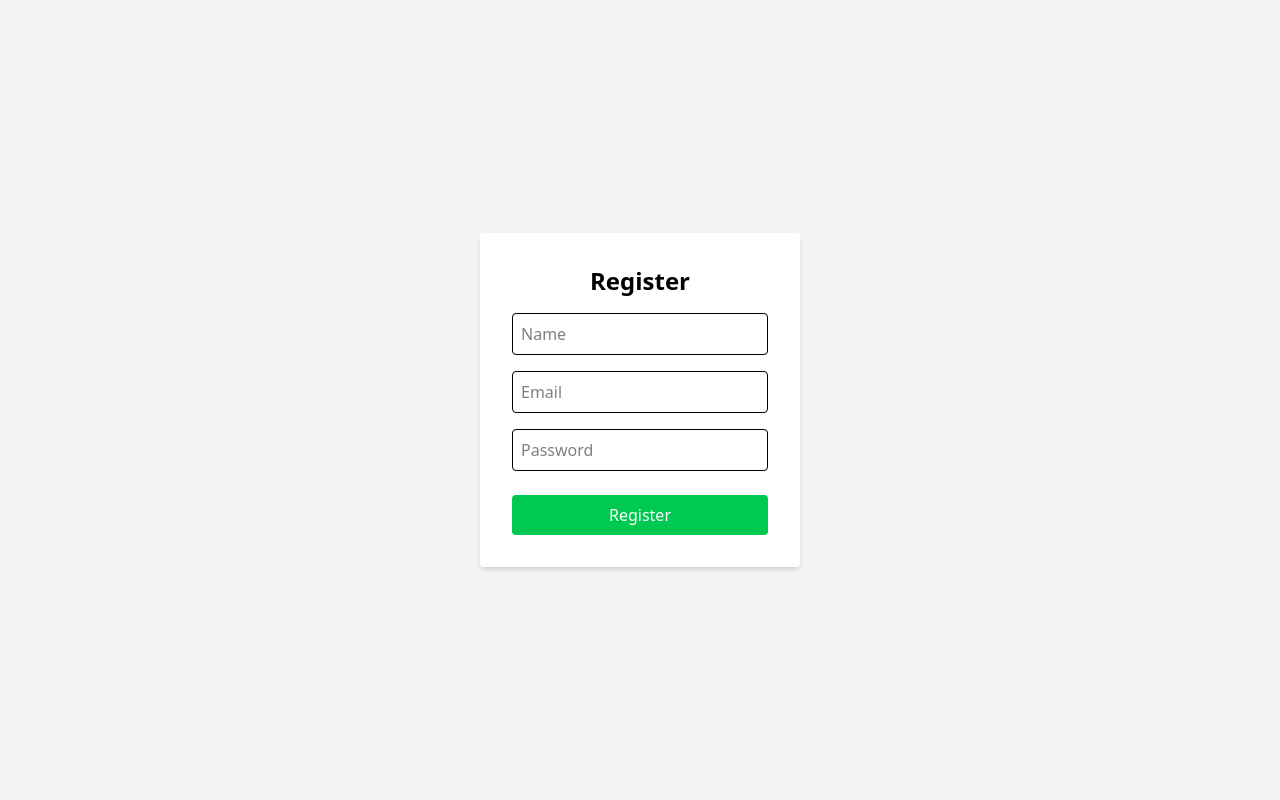
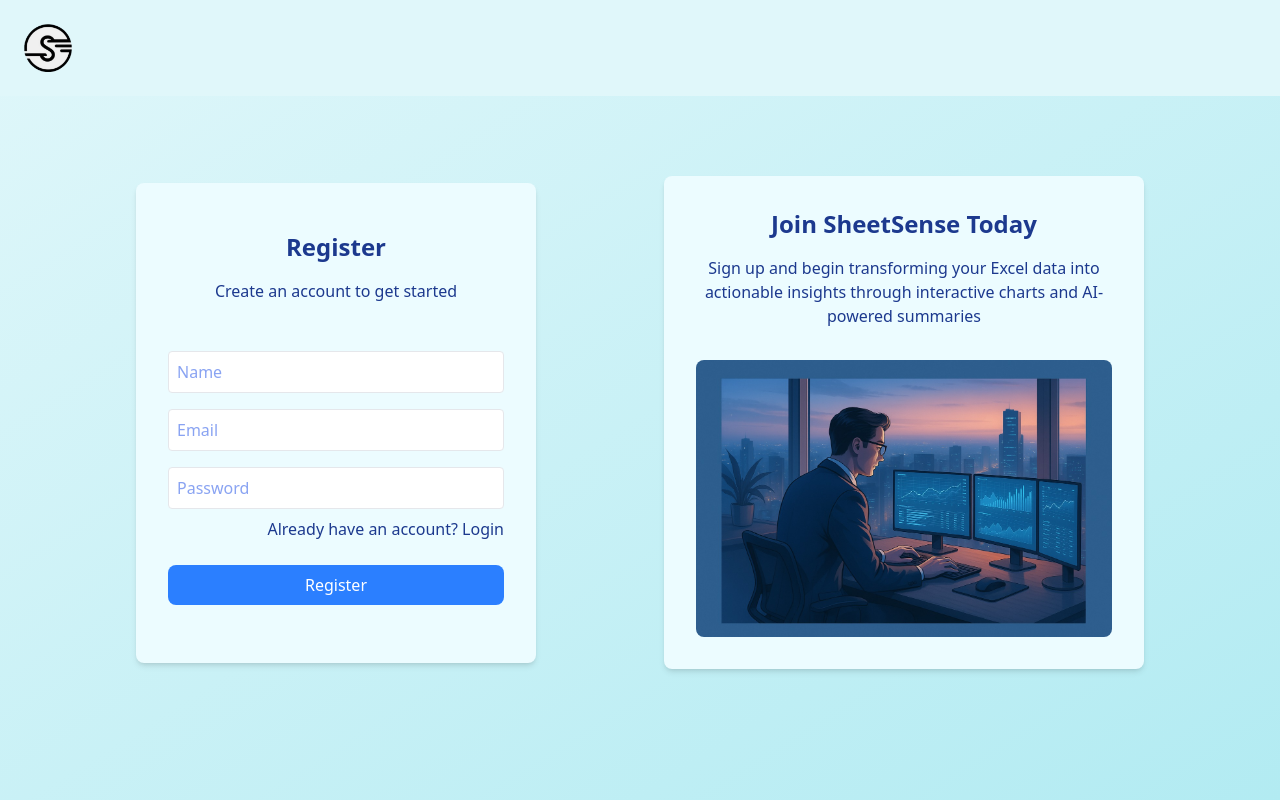
Before and after one commit to Truptid07/DataMatrix, a React (Vite) app in the folder client/: page /register in a window 1280 px wide. Built offline with nearby package versions, Linux system fonts and the light colour scheme; a web font is replaced by a local one.

Commit message:
UI/UX of Register Page

```diff
--- a/client/src/components/Logo.jsx
+++ b/client/src/components/Logo.jsx
@@ -5,7 +5,7 @@
 const Logo = () => {
   return (
     <motion.header
-        className="p-6"
+        className="p-6 bg-[#E0F7FA]"
         initial={{ opacity: 0, y: 20 }}
         animate={{ opacity: 1, y: 0 }}
         transition={{ duration: 0.6 }}
--- a/client/src/components/RegisterForm.jsx
+++ b/client/src/components/RegisterForm.jsx
@@ -3,6 +3,7 @@
 import { useNavigate } from "react-router-dom";
 import { registerUser } from "../services/authService";
 import { setCredentials } from "../redux/authSlice";
+import Image from '../assets/image.jpg';
 
 function RegisterForm() {
   const dispatch = useDispatch();
@@ -32,13 +33,15 @@
   };
 
   return (
-    <form onSubmit={handleSubmit} className="bg-white p-8 rounded shadow-md w-80">
+    <>
+      <form onSubmit={handleSubmit} className="bg-[#ECFCFF] text-blue-900 p-8 pt-12 rounded-lg shadow-md w-80 lg:w-100 h-120">
         <h2 className="text-2xl font-bold mb-4 text-center">Register</h2>
+        <p className="text-l mb-12 text-center"> Create an account to get started </p>
         <input
           type="text"
           name="name"
           placeholder="Name"
-        className="w-full mb-4 p-2 border rounded"
+          className="w-full mb-4 p-2 border-[0.2px] border-gray-200 focus:outline-none bg-white text-blue-700 rounded"
           onChange={handleChange}
           required
           />
@@ -46,7 +49,7 @@
           type="email"
           name="email"
           placeholder="Email"
-        className="w-full mb-4 p-2 border rounded"
+          className="w-full mb-4 p-2 border-[0.2px] border-gray-200 focus:outline-none bg-white text-blue-700 rounded"
           onChange={handleChange}
           required
           />
@@ -54,17 +57,25 @@
           type="password"
           name="password"
           placeholder="Password"
-        className="w-full mb-6 p-2 border rounded"
+          className="w-full mb-2 p-2 border-[0.2px] border-gray-200 focus:outline-none bg-white text-blue-700 rounded"
           onChange={handleChange}
           required
           />
+          <p className="text-right mb-6 cursor-pointer" onClick={() => {navigate("/login")}}> Already have an account? Login </p>
         <button
           type="submit"
-        className="w-full bg-green-500 text-white p-2 rounded hover:bg-green-600"
+          className="w-full bg-blue-500 text-white p-2 rounded-lg hover:bg-blue-600 cursor-pointer"
           >
           Register
         </button>
       </form>
+
+      <div className="bg-[#ECFCFF] text-blue-900 p-8 rounded-lg shadow-md w-80 lg:w-120">
+        <p className="text-2xl font-bold mb-4 text-center"> Join SheetSense Today </p>
+        <p className="text-l mb-8 text-center"> Sign up and begin transforming your Excel data into actionable insights through interactive charts and AI-powered summaries </p>
+        <img src={Image} className="rounded-lg"/>
+      </div>
+    </>
   );
 }
 
--- a/client/src/pages/Register.jsx
+++ b/client/src/pages/Register.jsx
@@ -1,10 +1,17 @@
 import RegisterForm from "../components/RegisterForm";
+import Logo from "../components/Logo";
 
 function Register() {
   return (
-    <div className="flex items-center justify-center h-screen bg-gray-100">
-      <RegisterForm />
-    </div>
+    <>
+      <div className="min-h-screen bg-gradient-to-br from-[#E0F7FA] to-[#B2EBF2]">
+        <Logo/>
+        <div className="flex flex-col-reverse lg:flex-row items-center justify-center gap-16 lg:gap-32 mt-20">
+          <RegisterForm/>
+        </div>
+      </div>
+
+    </>
   );
 }
 
```
Also changed, not shown: client/src/assets/image.jpg (added). Lines whose indentation alone changed are shown as unchanged.
